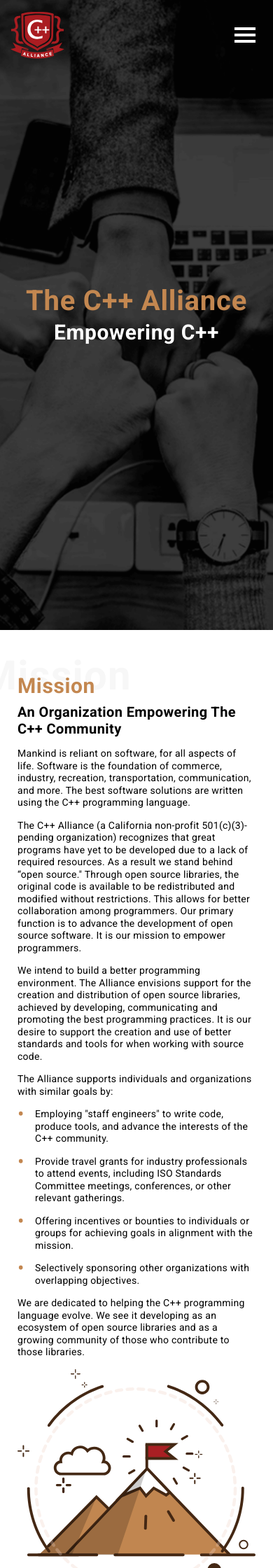
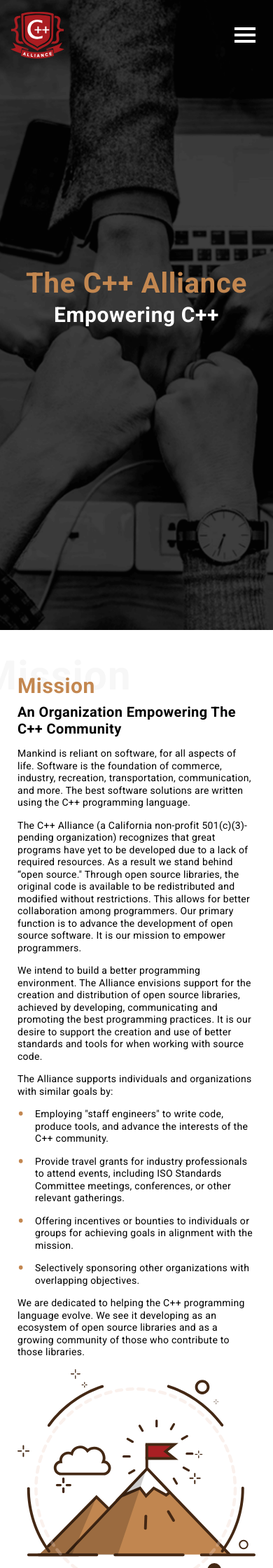
Before and after one commit to AlchemyInteractive/cpp-alliance, a Jekyll site: the page built from index.html, in a window 390 px wide. Shown: the top 2240 px of the page at 70% size. Built offline with Jekyll 4.4.1, drawn with Linux system fonts in a browser that asks for light colours.

Commit message:
moves text in masthead up on mobile"

```diff
--- a/_sass/modules/hero.scss
+++ b/_sass/modules/hero.scss
@@ -18,10 +18,14 @@
   .titles {
     position: absolute;
     left: 50%;
-    top: 50%;
+    top: calc(50% - 25px);
     width: 100%;
     text-align: center;
     transform: translate(-50%, -50%);
+
+    @include breakpoint($desktop-small) {
+      top: 50%;
+    }
   }
 
   .main-header {
```
